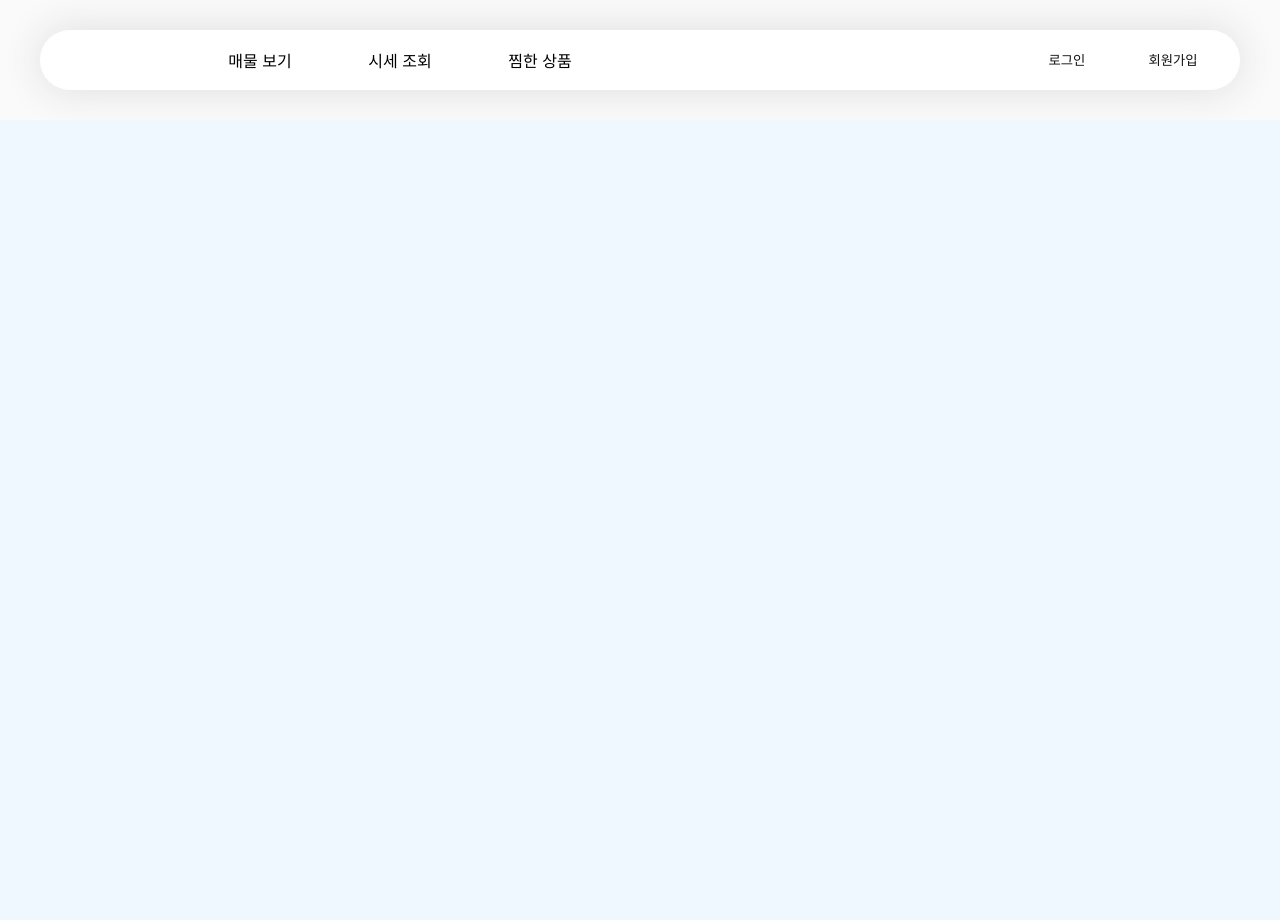
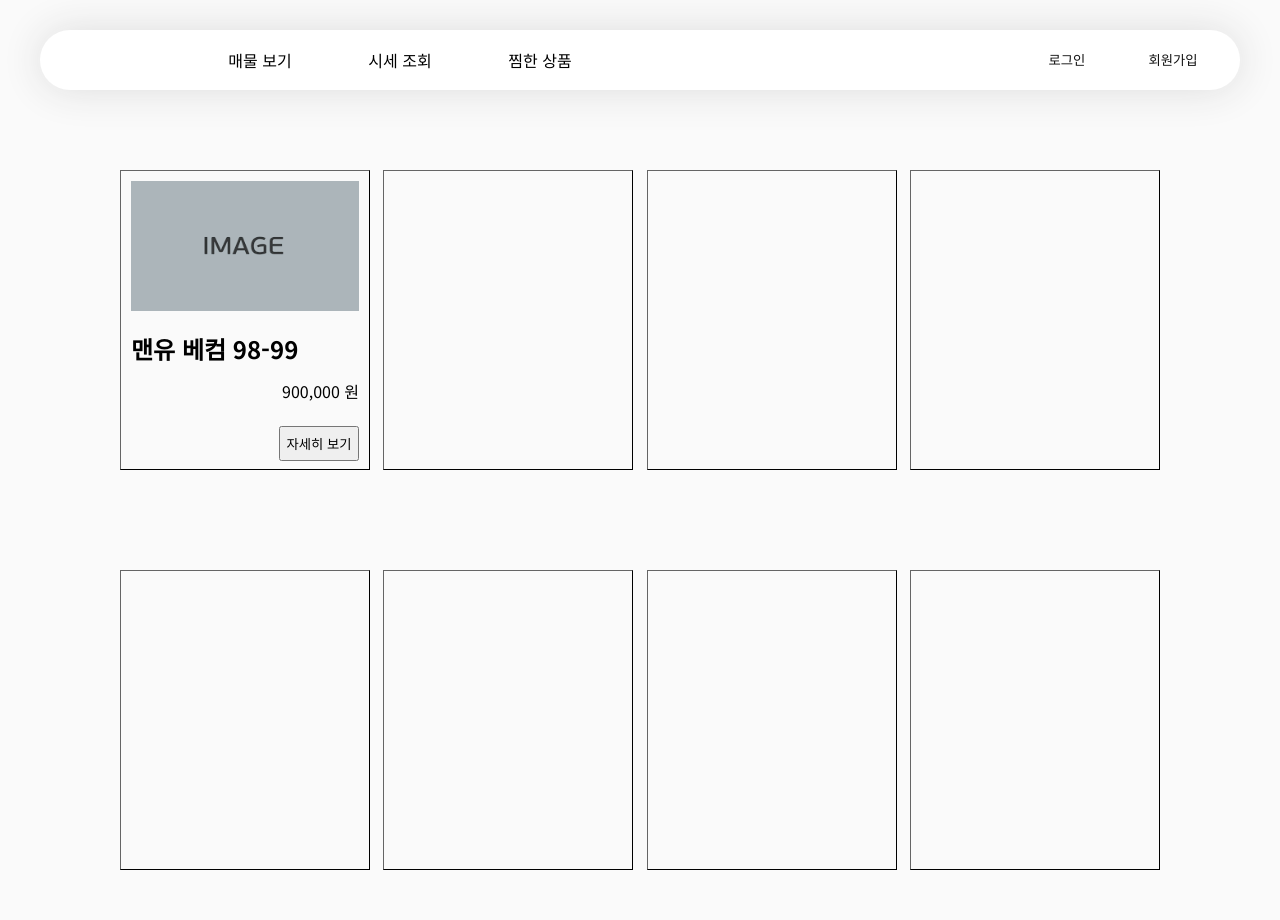
Before and after one commit to choitjddn0311/used_web, a PHP site: page / in a window 1280 px wide. Run offline with PHP 8.4, Linux system fonts and the light colour scheme.

Commit message:
feat: item box 기본 디자인 설정

```diff
--- a/used_site/index.php
+++ b/used_site/index.php
@@ -29,7 +29,27 @@
     <main>
         <div class="item_container">
             <div class="item_inner">
-
+                <div class="item_box">
+                    <div class="img_box">
+                        <img src="images/image.png" alt="">
+                    </div>
+                    <div class="item_content">
+                        <div class="item_title">
+                            <h2>맨유 베컴 98-99</h2>
+                        </div>
+                        <div class="item_price">
+                            900,000 <span>원</span>
+                        </div>
+                        <button class="item_show">자세히 보기</button>
+                    </div>
+                </div>
+                <div class="item_box"></div>
+                <div class="item_box"></div>
+                <div class="item_box"></div>
+                <div class="item_box"></div>
+                <div class="item_box"></div>
+                <div class="item_box"></div>
+                <div class="item_box"></div>
             </div>
         </div>
     </main>
--- a/used_site/style/style.css
+++ b/used_site/style/style.css
@@ -92,7 +92,46 @@ main {
 .item_inner {
     width: 100%;
     height: 100%;
-    background: aliceblue;
     padding: 0 120px;
-    /* item padding 0 120px */
+    display: flex;
+    justify-content: space-between;
+    align-items: center;
+    flex-wrap: wrap;
 }
+.item_inner > .item_box {
+    width: 250px;
+    height: 300px;
+    border: 1px outset #111;
+}
+.item_box > .img_box {
+    width: 100%;
+    height: 150px;
+    padding: 10px;
+}
+.img_box > img {
+    width: 100%;
+    height: 100%;
+}
+.item_content {
+    width: 100%;
+    height: 150px;
+    padding: 10px;
+    position: relative;
+}
+.item_title {
+    width: 100%;
+}
+.item_price {
+    width: 100%;
+    height: 50px;
+    line-height: 50px;
+    text-align: end;
+}
+.item_show {
+    position: absolute;
+    width: 80px;
+    height: 35px;
+    bottom: 0;
+    right: 0;
+    margin: 10px;
+}
```
Also changed, not shown: used_site/images/image.png (added).
